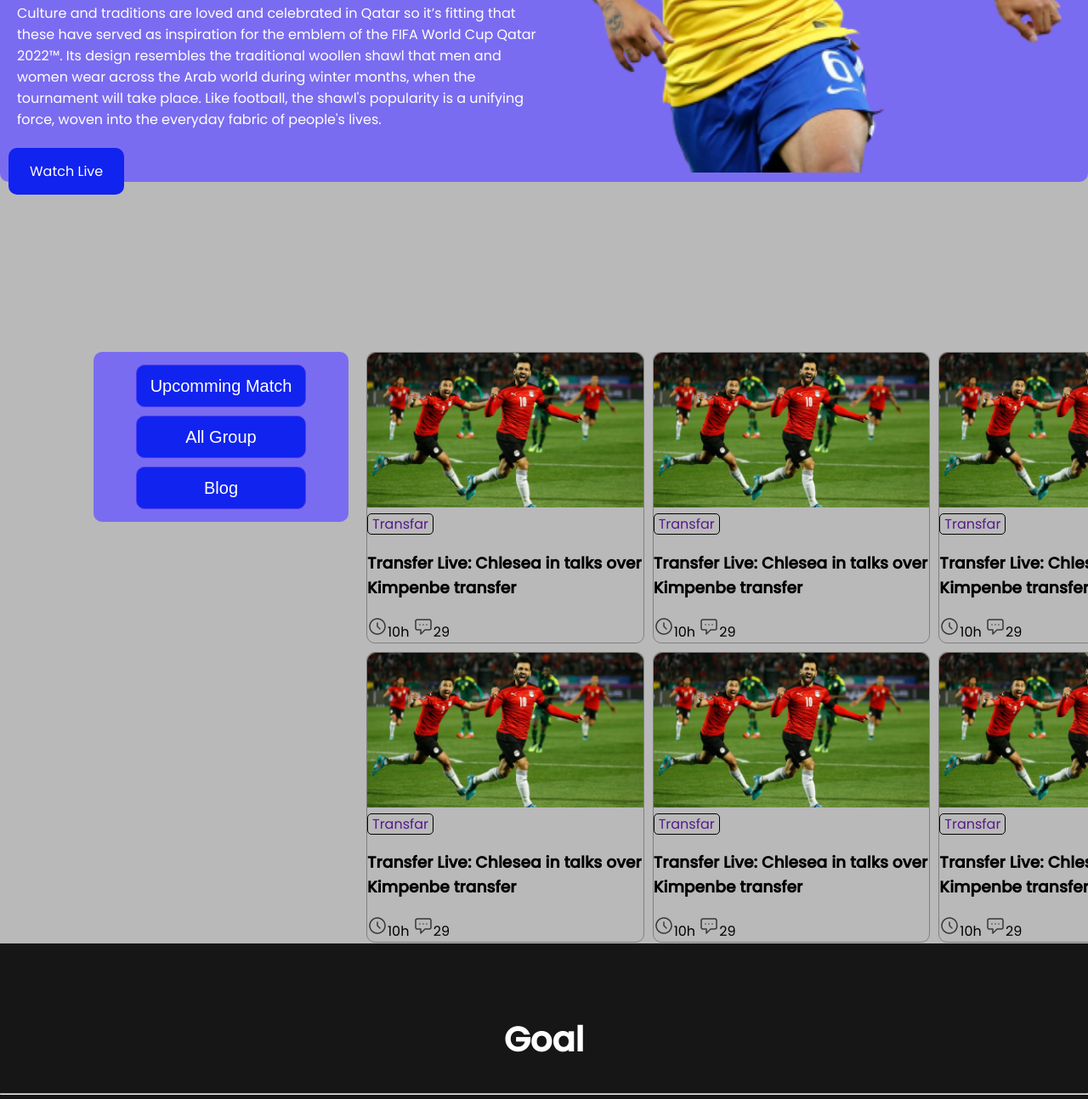
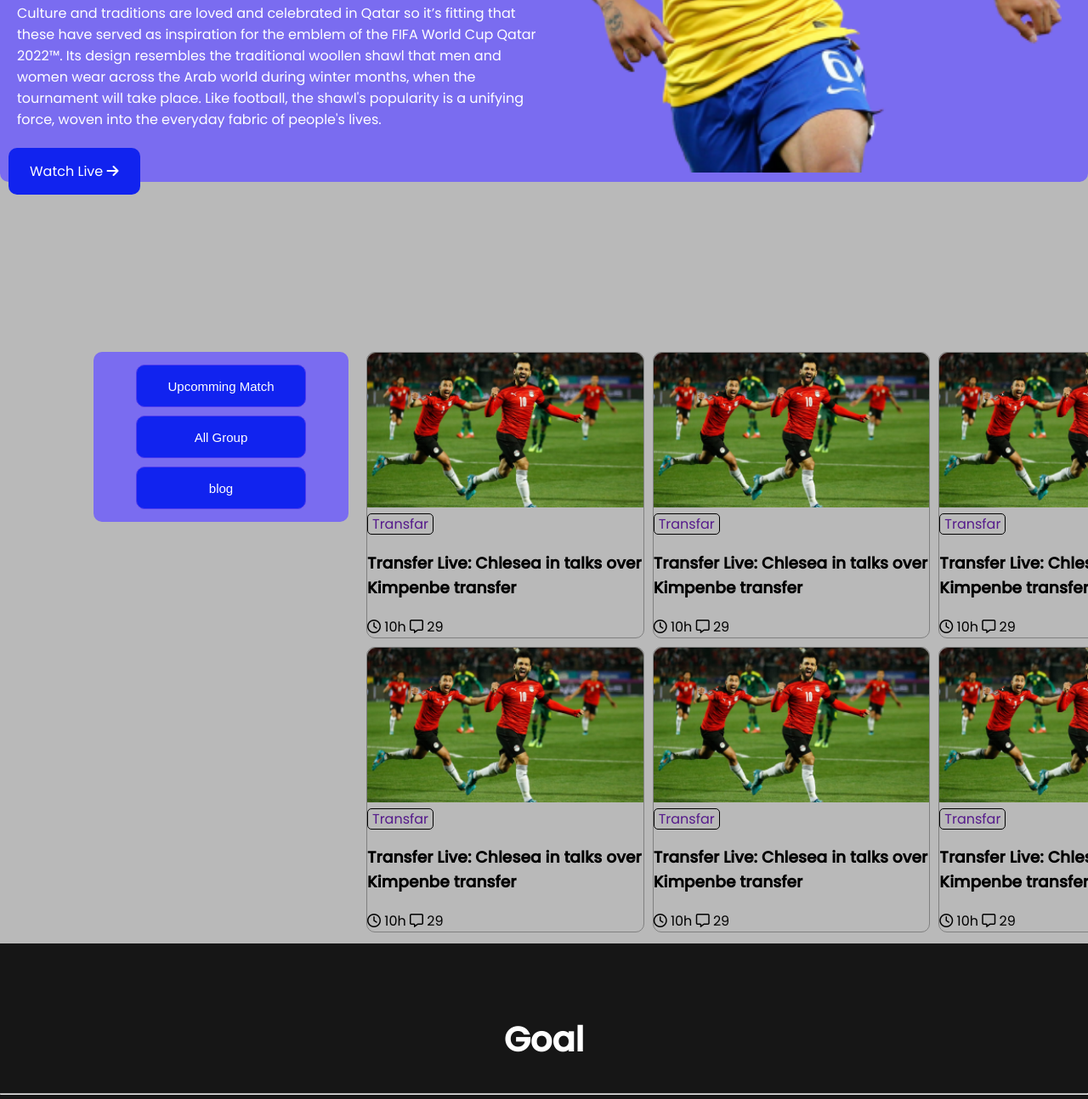
Before and after one commit to annysen/world-cup-main, a plain HTML site: page index.html in a window 1280 px wide. Shown: the part 532-1825 px from the top of the page at 85% size. Drawn offline with Linux system fonts and the light colour scheme; a web font is replaced by a local one.

Commit message:
add new code

```diff
--- a/index.html
+++ b/index.html
@@ -29,7 +29,7 @@
             fabric of people's lives.
           </p>
           <a class="button" target="_blank" href="https://www.qatar2022.qa/"
-            >Watch Live</a
+            >Watch Live <i class="fa-solid fa-arrow-right"></i></a
           >
         </div>
         <div class="half-width">
@@ -42,9 +42,9 @@
       <section class="main-container">
         <nav class="nav-items">
           <div class="nav">
-              <div><button type="submit">Upcomming Match</button></div>
-              <div><button type="submit">All Group</button></div>
-              <div><button type="submit">Blog</button></div>
+              <div><a target="_blank" href="all-group.html"><button type="submit">Upcomming Match</button></a></div>
+              <div><a target="_blank" href="all-group.html"><button type="submit">All Group</button></a></div>
+              <div><a target="_blank" href="all-group.html"><button type="submit">blog</button></a></div>
           </div>
       </nav>
         <article class="blogs">
@@ -56,8 +56,8 @@
               <a href="">Transfar</a>
               <h3>Transfer Live: Chlesea in talks over Kimpenbe transfer</h3>
               <div class="blog-info">
-                <img src="assets/Time Icon.png" alt="" />10h
-                <img src="assets/Chat Icon.png" alt="" />29
+                <i class="fa-regular fa-clock"></i> <span> 10h</span>
+                <i class="fa-regular fa-message"></i> <span>29</span>
               </div>
             </div>
           </div>
@@ -69,8 +69,8 @@
               <a href="">Transfar</a>
               <h3>Transfer Live: Chlesea in talks over Kimpenbe transfer</h3>
               <div class="blog-info">
-                <img src="assets/Time Icon.png" alt="" />10h
-                <img src="assets/Chat Icon.png" alt="" />29
+                <i class="fa-regular fa-clock"></i> <span> 10h</span>
+                <i class="fa-regular fa-message"></i> <span>29</span>
               </div>
             </div>
           </div>
@@ -82,8 +82,8 @@
               <a href="">Transfar</a>
               <h3>Transfer Live: Chlesea in talks over Kimpenbe transfer</h3>
               <div class="blog-info">
-                <img src="assets/Time Icon.png" alt="" />10h
-                <img src="assets/Chat Icon.png" alt="" />29
+                <i class="fa-regular fa-clock"></i> <span> 10h</span>
+                <i class="fa-regular fa-message"></i> <span>29</span>
               </div>
             </div>
           </div>
@@ -95,8 +95,8 @@
               <a href="">Transfar</a>
               <h3>Transfer Live: Chlesea in talks over Kimpenbe transfer</h3>
               <div class="blog-info">
-                <img src="assets/Time Icon.png" alt="" />10h
-                <img src="assets/Chat Icon.png" alt="" />29
+                <i class="fa-regular fa-clock"></i> <span> 10h</span>
+                <i class="fa-regular fa-message"></i> <span>29</span>
               </div>
             </div>
           </div>
@@ -108,8 +108,8 @@
               <a href="">Transfar</a>
               <h3>Transfer Live: Chlesea in talks over Kimpenbe transfer</h3>
               <div class="blog-info">
-                <img src="assets/Time Icon.png" alt="" />10h
-                <img src="assets/Chat Icon.png" alt="" />29
+                <i class="fa-regular fa-clock"></i> <span> 10h</span>
+                <i class="fa-regular fa-message"></i> <span>29</span>
               </div>
             </div>
           </div>
@@ -121,8 +121,8 @@
               <a href="">Transfar</a>
               <h3>Transfer Live: Chlesea in talks over Kimpenbe transfer</h3>
               <div class="blog-info">
-                <img src="assets/Time Icon.png" alt="" />10h
-                <img src="assets/Chat Icon.png" alt="" />29
+                <i class="fa-regular fa-clock"></i> <span> 10h</span>
+                <i class="fa-regular fa-message"></i> <span>29</span>
               </div>
             </div>
           </div>
--- a/style.css
+++ b/style.css
@@ -14,6 +14,9 @@ body{
     padding: 16px 25px;
     color: #FFFFFF;
     border-radius: 10px;
+}
+.button:hover{
+    background-color: #fa0606;
 }
 
 /* header section css */
@@ -45,8 +48,14 @@ body{
     font-size: 16px;
     padding-bottom: 20px;
 }
+i.fa-solid.fa-arrow-right {
+    animation: blinking 5s ease-in-out infinite;
+    transition: .6s;
+    font-weight: 700;
+}
 .half-width img{
     width: 95%;
+    animation: imageTransition 5s ease-in-out infinite;
 }
 
 /* main section style */
@@ -75,11 +84,12 @@ body{
     height: 50px;
     background-color: rgb(17, 35, 239);
     border-radius: 10px;
-    font-size: 20px;
+    font-size: 15px;
     border: 1px solid #4c3aef;
     color: white;
     row-gap: 10px;
-   margin: 5px;
+    margin: 5px;
+    cursor: pointer;
 }
 .blogs {
     display: grid;
@@ -158,7 +168,7 @@ footer{
 /* responsive css */
 
 /* mobile */
-@media only screen (max-width:320px) {
+@media only screen (max-width:480px) {
     .top-banner{
     display: block;
     width: 100%
```
Also changed, not shown: all-group.html (+7 -7 lines).
